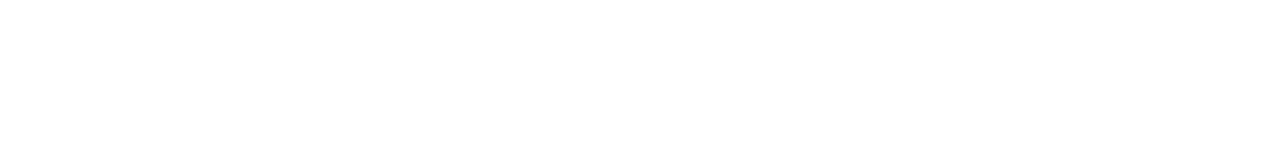
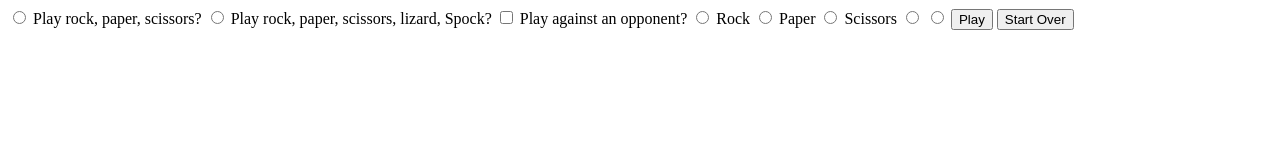
Before and after one commit to comp426-2023-spring/e02-nathaniel-nguyen, a website: page public/index.html in a window 1280 px wide. Drawn offline with Linux system fonts and the light colour scheme.

Commit message:
Added code to index.html and styles.css.

```diff
--- a/public/index.html
+++ b/public/index.html
@@ -2,9 +2,34 @@
     <head>
         <title>Rock</title>
         <!-- Link to your script file(s) and CSS in here somewhere -->
+        <link href = "./styles.css" rel = "stylesheet">
+        <script src = ""></script>
     </head>
     <body>
-
+        <form id = "userinput" class = "">
+            <input type = "radio" id = "rps" name = "game" value = "rps">
+            <label for = "rps">Play rock, paper, scissors?</label>
+            <break></break>
+            <input type = "radio" id = "rpsls" name = "game" value = "rpsls">
+            <label for = "rpsls">Play rock, paper, scissors, lizard, Spock?</label>
+            <input type = "checkbox" id = "opponent" name = "playtype" value = "opponent">
+            <break></break>
+            <label for = "opponent">Play against an opponent?</label>
+            <break></break>
+            <input type = "radio" id = "rock" name = "player" value = "rock" class = "rps">
+            <label>Rock</label>
+            <input type = "radio" id = "paper" name = "player" value = "paper" class = "rps">
+            <label>Paper</label>
+            <input type = "radio" id = "scissors" name = "player" value = "scissors" class = "rps">
+            <label>Scissors</label>
+            <input type = "radio" id = "lizard" name = "player" value = "lizard" class = "rpsls">
+            <label class = "rpsls" hidden>Lizard</label>
+            <input type = "radio" id = "spock" name = "player" value = "spock" class = "rpsls">
+            <label class = "rpsls" hidden>Spock</label>
+            <break></break>
+            <input type = "submit" id = "play" name = "controls" value = "Play">
+            <input type = "submit" id = "startover" name = "controls" value = "Start Over">
+        </form>
     <!-- Your interface markup goes here -->
     <!-- For interface examples, look in the `/examples/` directory in the root of your starter code repo. -->
 
--- a/public/styles.css
+++ b/public/styles.css
@@ -6,3 +6,7 @@ h1 {
 
 p {
 }
+
+hidden, .rpls {
+    display: none;
+}
```
